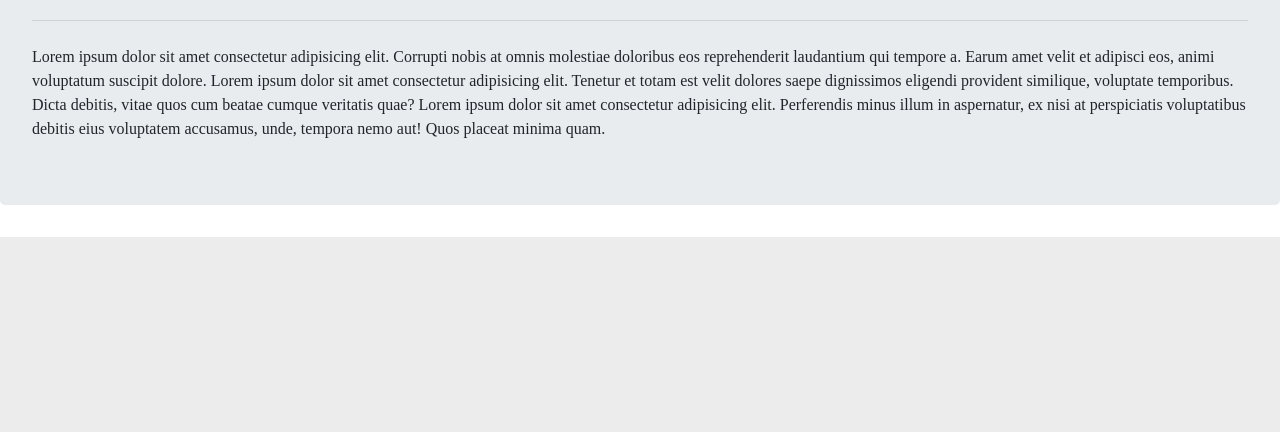
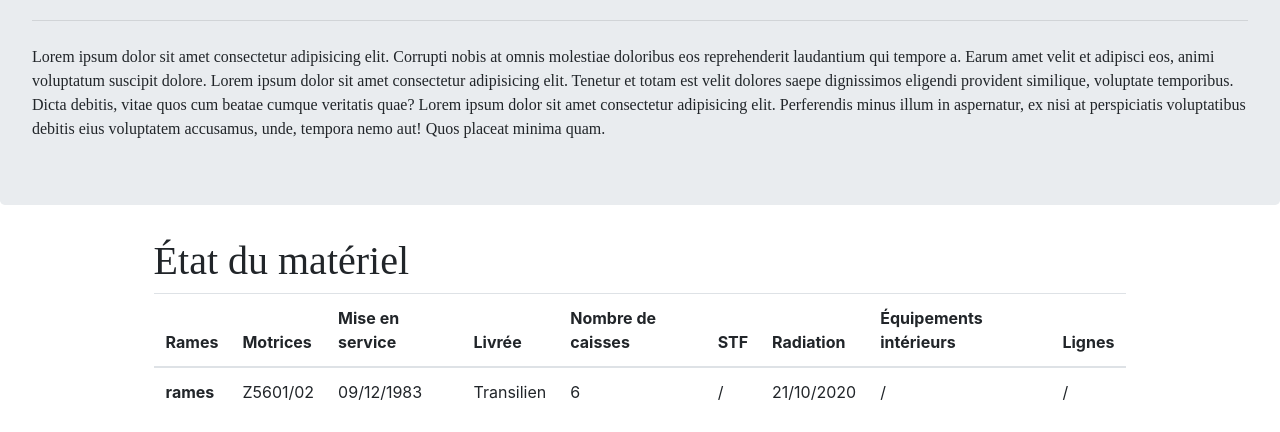
Before and after one commit to theOldalex/htdocs, a Symfony app: template mon_site/templates/z5600/index.html.twig in a window 1280 px wide. Shown: the part 598-1030 px from the top of the page. Before the commit the page ends 835 px from the top, so only its background shows below. Run offline with Twig, Linux system fonts and the light colour scheme; the template is opened without the code that fills it, so the values that code supplies are empty; some libraries are stand-ins or nearby versions.

Commit message:
ajout tableau etat rames

```diff
--- a/mon_site/templates/z5600/index.html.twig
+++ b/mon_site/templates/z5600/index.html.twig
@@ -90,3 +90,36 @@
     </div>
 
         </header>
+
+        <main>
+            <table class="table">
+                <thead>
+                    <h1>État du matériel</h1>
+                  <tr>
+                    <th scope="col">Rames</th>
+                    <th scope="col">Motrices</th>
+                    <th scope="col">Mise en service</th>
+                    <th scope="col">Livrée</th>
+                    <th scope="col">Nombre de caisses</th>
+                    <th scope="col">STF</th>
+                    <th scope="col">Radiation</th>
+                    <th scope="col">Équipements intérieurs</th>
+                    <th scope="col">Lignes</th>
+                  </tr>
+                </thead>
+                <tbody>
+                  <tr>
+                    <th scope="row">rames</th>
+                    <td>Z5601/02</td>
+                    <td>09/12/1983</td>
+                    <td>Transilien</td>
+                    <td>6</td>
+                    <td>/</td>
+                    <td>21/10/2020</td>
+                    <td>/</td>
+                    <td>/</td>
+
+                  </tr>
+
+                </tbody>
+              </table>
```
